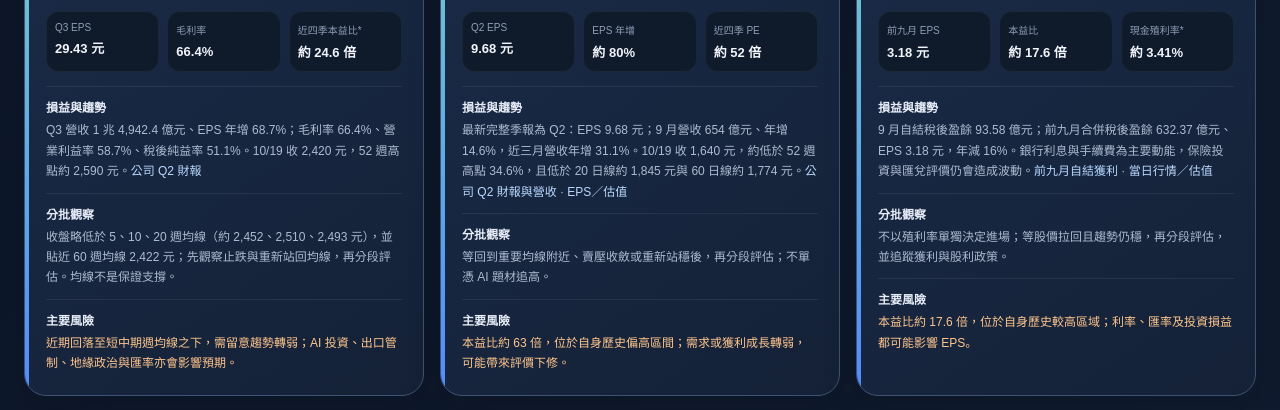
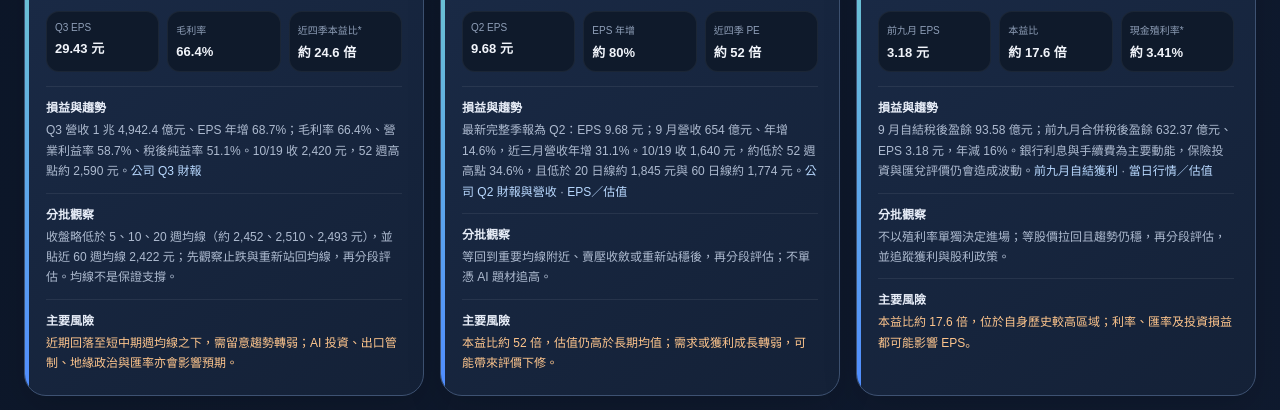
Before and after one commit to hsiehchenlung-cell/tw-market-close, a plain HTML site: page index.html in a window 1280 px wide. Shown: the part 3199-3609 px from the top of the page. Drawn offline with Linux system fonts and the light colour scheme.

Commit message:
Correct refreshed stock references

```diff
--- a/index.html
+++ b/index.html
@@ -10,8 +10,8 @@
 <section class="cols"><article class="card"><h2 class="section-title">類股強弱排行</h2><p class="section-note">依證交所公布之類股指數單日漲跌幅排序</p><div id="sectors" class="rows"><div class="loading">載入中…</div></div></article><article class="card"><h2 class="section-title">類股指數一覽</h2><p class="section-note">上市產業類股收盤表現</p><div style="overflow:auto"><table class="table"><thead><tr><th>類股</th><th class="right">收盤指數</th><th class="right">漲跌點</th><th class="right">幅度</th></tr></thead><tbody id="table"><tr><td colspan="4" class="empty">正在取得資料…</td></tr></tbody></table></div></article></section>
 <section class="stock-rankings"><article class="card"><h2 class="section-title">個股漲幅前五名</h2><p class="stock-tag">上市普通股｜依當日漲幅排序</p><div class="stock-list" id="gainers"><div class="loading">載入個股排行…</div></div></article><article class="card"><h2 class="section-title">個股跌幅前五名</h2><p class="stock-tag">上市普通股｜依當日跌幅排序</p><div class="stock-list" id="losers"><div class="loading">載入個股排行…</div></div></article></section>
 <section class="equity-section" aria-labelledby="stock-title"><div class="equity-head"><div><div class="eyebrow">FUNDAMENTALS · VALUATION · RISK</div><h2 id="stock-title">個股基本面｜三檔觀察名單</h2><p>綜合近一年走勢、損益結構、每股指標、估值與總體環境。</p></div><div class="equity-asof">個股行情與技術指標：2026/10/19 收盤快照</div></div><div class="equity-grid">
-<article class="equity-card"><div class="equity-top"><div><div class="equity-label">01 · 核心持股觀察</div><div class="equity-name">台積電 <span class="equity-code">2330</span></div></div><div class="equity-price">2,420<small>元｜10/19 收盤</small></div></div><span class="equity-tag">AI/HPC 先進製程</span><div class="equity-summary">三檔中獲利結構最強，AI 與高效能運算需求支撐先進製程成長；股價貼近一年高點，不宜只因基本面強就追價。</div><div class="equity-metrics"><div class="equity-metric"><span>Q3 EPS</span><strong>29.43 元</strong></div><div class="equity-metric"><span>毛利率</span><strong>66.4%</strong></div><div class="equity-metric"><span>近四季本益比*</span><strong>約 24.6 倍</strong></div></div><div class="equity-detail"><b>損益與趨勢</b><p>Q3 營收 1 兆 4,942.4 億元、EPS 年增 68.7%；毛利率 66.4%、營業利益率 58.7%、稅後純益率 51.1%。10/19 收 2,420 元，52 週高點約 2,590 元。<a href="https://pr.tsmc.com/chinese/news/3326" target="_blank" rel="noreferrer">公司 Q2 財報</a></p></div><div class="equity-detail"><b>分批觀察</b><p>收盤略低於 5、10、20 週均線（約 2,452、2,510、2,493 元），並貼近 60 週均線 2,422 元；先觀察止跌與重新站回均線，再分段評估。均線不是保證支撐。</p></div><div class="equity-detail"><b>主要風險</b><p class="equity-risk">近期回落至短中期週均線之下，需留意趨勢轉弱；AI 投資、出口管制、地緣政治與匯率亦會影響預期。</p></div></article>
-<article class="equity-card"><div class="equity-top"><div><div class="equity-label">02 · 成長配置觀察</div><div class="equity-name">台達電 <span class="equity-code">2308</span></div></div><div class="equity-price">1,640<small>元｜10/19 收盤</small></div></div><span class="equity-tag warn">成長佳｜估值偏高</span><div class="equity-summary">受惠 AI 伺服器電源、散熱與資料中心建置；獲利成長快，但市場已給予高估值，成長不如預期時修正風險較高。</div><div class="equity-metrics"><div class="equity-metric"><span>Q2 EPS</span><strong>9.68 元</strong></div><div class="equity-metric"><span>EPS 年增</span><strong>約 80%</strong></div><div class="equity-metric"><span>近四季 PE</span><strong>約 52 倍</strong></div></div><div class="equity-detail"><b>損益與趨勢</b><p>最新完整季報為 Q2：EPS 9.68 元；9 月營收 654 億元、年增 14.6%，近三月營收年增 31.1%。10/19 收 1,640 元，約低於 52 週高點 34.6%，且低於 20 日線約 1,845 元與 60 日線約 1,774 元。<a href="https://www.delta-china.com.cn/zh-CN/index?_sv_code=2024030563&svType=bdppc" target="_blank" rel="noreferrer">公司 Q2 財報與營收</a> · <a href="https://finlab.finance/stocks/2308" target="_blank" rel="noreferrer">EPS／估值</a></p></div><div class="equity-detail"><b>分批觀察</b><p>等回到重要均線附近、賣壓收斂或重新站穩後，再分段評估；不單憑 AI 題材追高。</p></div><div class="equity-detail"><b>主要風險</b><p class="equity-risk">本益比約 63 倍，位於自身歷史偏高區間；需求或獲利成長轉弱，可能帶來評價下修。</p></div></article>
+<article class="equity-card"><div class="equity-top"><div><div class="equity-label">01 · 核心持股觀察</div><div class="equity-name">台積電 <span class="equity-code">2330</span></div></div><div class="equity-price">2,420<small>元｜10/19 收盤</small></div></div><span class="equity-tag">AI/HPC 先進製程</span><div class="equity-summary">三檔中獲利結構最強，AI 與高效能運算需求支撐先進製程成長；股價貼近一年高點，不宜只因基本面強就追價。</div><div class="equity-metrics"><div class="equity-metric"><span>Q3 EPS</span><strong>29.43 元</strong></div><div class="equity-metric"><span>毛利率</span><strong>66.4%</strong></div><div class="equity-metric"><span>近四季本益比*</span><strong>約 24.6 倍</strong></div></div><div class="equity-detail"><b>損益與趨勢</b><p>Q3 營收 1 兆 4,942.4 億元、EPS 年增 68.7%；毛利率 66.4%、營業利益率 58.7%、稅後純益率 51.1%。10/19 收 2,420 元，52 週高點約 2,590 元。<a href="https://pr.tsmc.com/chinese/news/3346" target="_blank" rel="noreferrer">公司 Q3 財報</a></p></div><div class="equity-detail"><b>分批觀察</b><p>收盤略低於 5、10、20 週均線（約 2,452、2,510、2,493 元），並貼近 60 週均線 2,422 元；先觀察止跌與重新站回均線，再分段評估。均線不是保證支撐。</p></div><div class="equity-detail"><b>主要風險</b><p class="equity-risk">近期回落至短中期週均線之下，需留意趨勢轉弱；AI 投資、出口管制、地緣政治與匯率亦會影響預期。</p></div></article>
+<article class="equity-card"><div class="equity-top"><div><div class="equity-label">02 · 成長配置觀察</div><div class="equity-name">台達電 <span class="equity-code">2308</span></div></div><div class="equity-price">1,640<small>元｜10/19 收盤</small></div></div><span class="equity-tag warn">成長佳｜估值偏高</span><div class="equity-summary">受惠 AI 伺服器電源、散熱與資料中心建置；獲利成長快，但市場已給予高估值，成長不如預期時修正風險較高。</div><div class="equity-metrics"><div class="equity-metric"><span>Q2 EPS</span><strong>9.68 元</strong></div><div class="equity-metric"><span>EPS 年增</span><strong>約 80%</strong></div><div class="equity-metric"><span>近四季 PE</span><strong>約 52 倍</strong></div></div><div class="equity-detail"><b>損益與趨勢</b><p>最新完整季報為 Q2：EPS 9.68 元；9 月營收 654 億元、年增 14.6%，近三月營收年增 31.1%。10/19 收 1,640 元，約低於 52 週高點 34.6%，且低於 20 日線約 1,845 元與 60 日線約 1,774 元。<a href="https://www.delta-china.com.cn/zh-CN/index?_sv_code=2024030563&svType=bdppc" target="_blank" rel="noreferrer">公司 Q2 財報與營收</a> · <a href="https://finlab.finance/stocks/2308" target="_blank" rel="noreferrer">EPS／估值</a></p></div><div class="equity-detail"><b>分批觀察</b><p>等回到重要均線附近、賣壓收斂或重新站穩後，再分段評估；不單憑 AI 題材追高。</p></div><div class="equity-detail"><b>主要風險</b><p class="equity-risk">本益比約 52 倍，估值仍高於長期均值；需求或獲利成長轉弱，可能帶來評價下修。</p></div></article>
 <article class="equity-card"><div class="equity-top"><div><div class="equity-label">03 · 產業分散觀察</div><div class="equity-name">中信金 <span class="equity-code">2891</span></div></div><div class="equity-price">73.4<small>元｜10/19 收盤</small></div></div><span class="equity-tag steady">金融分散｜現金股利</span><div class="equity-summary">可降低組合集中於科技股的程度；股利提供部分現金流，但獲利仍會受利率、匯率與金融資產評價影響。</div><div class="equity-metrics"><div class="equity-metric"><span>前九月 EPS</span><strong>3.18 元</strong></div><div class="equity-metric"><span>本益比</span><strong>約 17.6 倍</strong></div><div class="equity-metric"><span>現金殖利率*</span><strong>約 3.41%</strong></div></div><div class="equity-detail"><b>損益與趨勢</b><p>9 月自結稅後盈餘 93.58 億元；前九月合併稅後盈餘 632.37 億元、EPS 3.18 元，年減 16%。銀行利息與手續費為主要動能，保險投資與匯兌評價仍會造成波動。<a href="https://money.udn.com/money/amp/story/5613/9814850" target="_blank" rel="noreferrer">前九月自結獲利</a> · <a href="https://toalpha.tw/stock/2891" target="_blank" rel="noreferrer">當日行情／估值</a></p></div><div class="equity-detail"><b>分批觀察</b><p>不以殖利率單獨決定進場；等股價拉回且趨勢仍穩，再分段評估，並追蹤獲利與股利政策。</p></div><div class="equity-detail"><b>主要風險</b><p class="equity-risk">本益比約 17.6 倍，位於自身歷史較高區域；利率、匯率及投資損益都可能影響 EPS。</p></div></article></div>
 <div class="macro-panel"><div><h3>總體環境｜AI 出口順風，政策與地緣風險仍在</h3><p>央行於 2026 年 9 月將全年經濟成長率預測上修至 11.48%，指出 AI 投資與出口支撐景氣；並提醒中東局勢、主要央行利率政策、AI 產業前景及美國經貿政策等不確定性。</p><div class="equity-links"><a href="https://www.cbc.gov.tw/tw/cp-302-192864-4319f-1.html" target="_blank" rel="noreferrer">央行 9 月經濟展望</a><a href="https://wwwc.twse.com.tw/IIH2/zh/company/financial.html?code=2330" target="_blank" rel="noreferrer">證交所財務資料</a></div></div><div><h3>配置思路與資料說明</h3><ul><li>核心觀察：台積電；成長配置：台達電；產業分散：中信金。</li><li>以分批規劃搭配財報、估值與趨勢，不把單一技術價位視為保證支撐。</li><li>個股行情與技術指標更新至 2026/10/19；財報各依最新已公布資訊更新（台積電 Q3、台達電 Q2／9 月營收、中信金前九月自結）。大盤與漲跌排行依每日資料更新。</li></ul></div></div><p class="equity-note">*殖利率與估值為截至 2026/10/19 的市場資料，未來配息不保證。台積電 Q3 財報已於 10/15 公布；台達電 Q3 法說預定 10/29，中信金前九月數字為自結、非季報核閱數。以上為公開資訊整理與一般研究觀察，不構成個人化投資建議；請依最新公告重新評估。</p></section>
 <div class="disclaimer">觀察方式：搭配加權指數方向與類股漲跌廣度判讀，不宜單憑單日類股表現推論趨勢。<br>本網站呈現公開市場資料，不構成投資建議。</div><footer class="footer"><span>休市日顯示證交所最近提供的交易資料。</span><span id="updated">—</span></footer></main>
```
